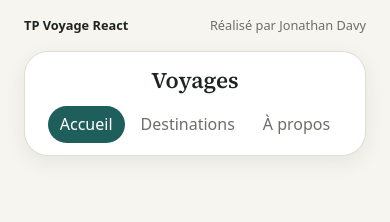
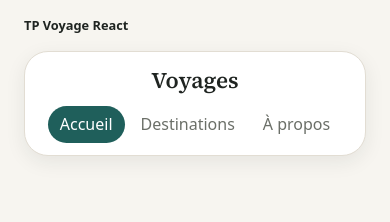
Before and after one commit to drakurei/tp-voyage, a React (Vite) app: page / in a window 390 px wide. Shown: the top 222 px of the page. Built offline with nearby package versions, Linux system fonts and the light colour scheme.

Commit message:
Auteur affiché uniquement dans le footer

```diff
--- a/src/components/Navbar.jsx
+++ b/src/components/Navbar.jsx
@@ -17,8 +17,6 @@ function Navbar() {
           <NavLink to="/about">À propos</NavLink>
         </div>
       </nav>
-
-      <p className="header-side header-right">Réalisé par Jonathan Davy</p>
     </header>
   );
 }
--- a/src/index.css
+++ b/src/index.css
@@ -67,25 +67,18 @@ h1 {
   color: var(--ink);
 }
 
-.header-right {
-  text-align: right;
-}
-
-/* Sur petit écran : les deux textes au-dessus, la bulle en dessous */
+/* Sur petit écran : le texte au-dessus, la bulle en dessous */
 @media (max-width: 991px) {
   .site-header {
     position: static;
-    grid-template-columns: 1fr 1fr;
+    grid-template-columns: 1fr;
   }
 
   .header-side {
     font-size: 0.8rem;
-    white-space: nowrap;
   }
 
   .nav-bubble {
-    grid-column: 1 / -1;
-    grid-row: 2;
     justify-self: center;
   }
 }
```
